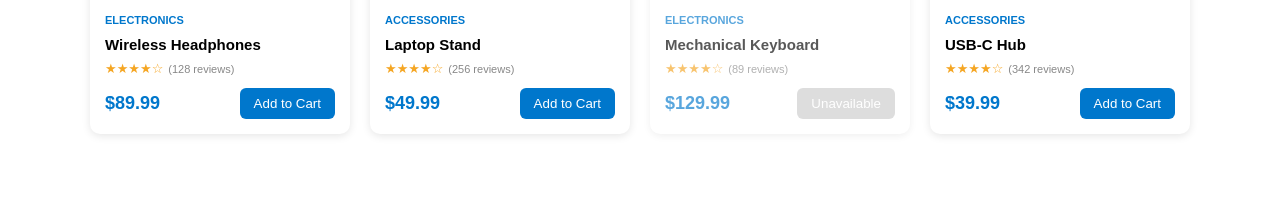
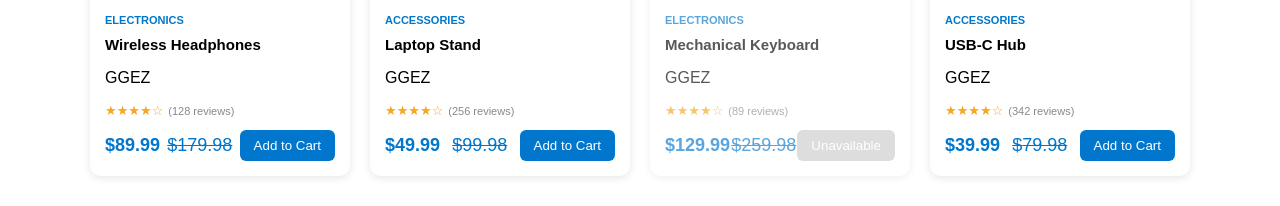
Before and after one commit to Poottichai-Poom/react-redux-assignment, a React (Vite) app in the folder greeting-app/: page / in a window 1280 px wide. Shown: the part 396-602 px from the top of the page. Built offline with nearby package versions, Linux system fonts and the light colour scheme.

Commit message:
session_2

```diff
--- a/greeting-app/src/components/ProductCard.jsx
+++ b/greeting-app/src/components/ProductCard.jsx
@@ -1,5 +1,5 @@
 import RatingStars from "../RatingStars"
-function ProductCard({ name, price, rating, reviews, inStock, category, image }) {
+function ProductCard({ name, price, rating, reviews, inStock, category, image ,Description}) {
     function handleAddToCart() {
         if (inStock) { alert(`Added "${name}" to cart! Price: $${price.toFixed(2)}`); }
     }
@@ -11,9 +11,11 @@ function ProductCard({ name, price, rating, reviews, inStock, category, image })
             <img src={image} alt={name} className="product-img" />
             <span className="category">{category}</span>
             <h3>{name}</h3>
+            <p>{Description}</p>
             <RatingStars rating={rating} reviews={reviews} />
             <div className="card-footer">
                 <strong className="price">${price.toFixed(2)}</strong>
+                <s className="price">${(price * 2).toFixed(2)}</s>
                 <button onClick={handleAddToCart} disabled={!inStock} className="add-btn">
                     {inStock ? "Add to Cart" : "Unavailable"}
                 </button>
--- a/greeting-app/src/data/products.js
+++ b/greeting-app/src/data/products.js
@@ -1,19 +1,19 @@
 const products = [
     {
-        id: 1, name: "Wireless Headphones", price: 89.99, rating: 4.5, reviews: 128, inStock: true, category: "Electronics",
+        id: 1, name: "Wireless Headphones", price: 89.99, rating: 4.5, reviews: 128,Description: "GGEZ", inStock: true, category: "Electronics",
         image: "https://picsum.photos/200/150"
     },
     {
-        id: 2, name: "Laptop Stand", price: 49.99, rating: 4.8, reviews: 256, inStock: true, category: "Accessories",
+        id: 2, name: "Laptop Stand", price: 49.99, rating: 4.8, reviews: 256,Description: "GGEZ", inStock: true, category: "Accessories",
         image: "https://fastly.picsum.photos/id/643/200/150.jpg?hmac=Upgyc8s0QQ-_DxehorwKqFk0-Xs5ccTiPIcR9JJWEn8"
     },
     {
-        id: 3, name: "Mechanical Keyboard", price: 129.99, rating: 4.3, reviews: 89, inStock: false,
+        id: 3, name: "Mechanical Keyboard", price: 129.99, rating: 4.3, reviews: 89,Description: "GGEZ", inStock: false,
         category: "Electronics",
         image: "https://fastly.picsum.photos/id/498/200/150.jpg?hmac=UwjoXed1WDoT8MewpX6rGHPgkmNZI6ltsl_pAHQJbi4"
     },
     {
-        id: 4, name: "USB-C Hub", price: 39.99, rating: 4.6, reviews: 342, inStock: true, category: "Accessories",
+        id: 4, name: "USB-C Hub", price: 39.99, rating: 4.6, reviews: 342,Description: "GGEZ", inStock: true, category: "Accessories",
         image: "https://fastly.picsum.photos/id/363/200/150.jpg?hmac=bwQK6Rqf9llvrdyf86V3ogtMhv5m0yemuc989WNbWUs"
     },
 ];
```
